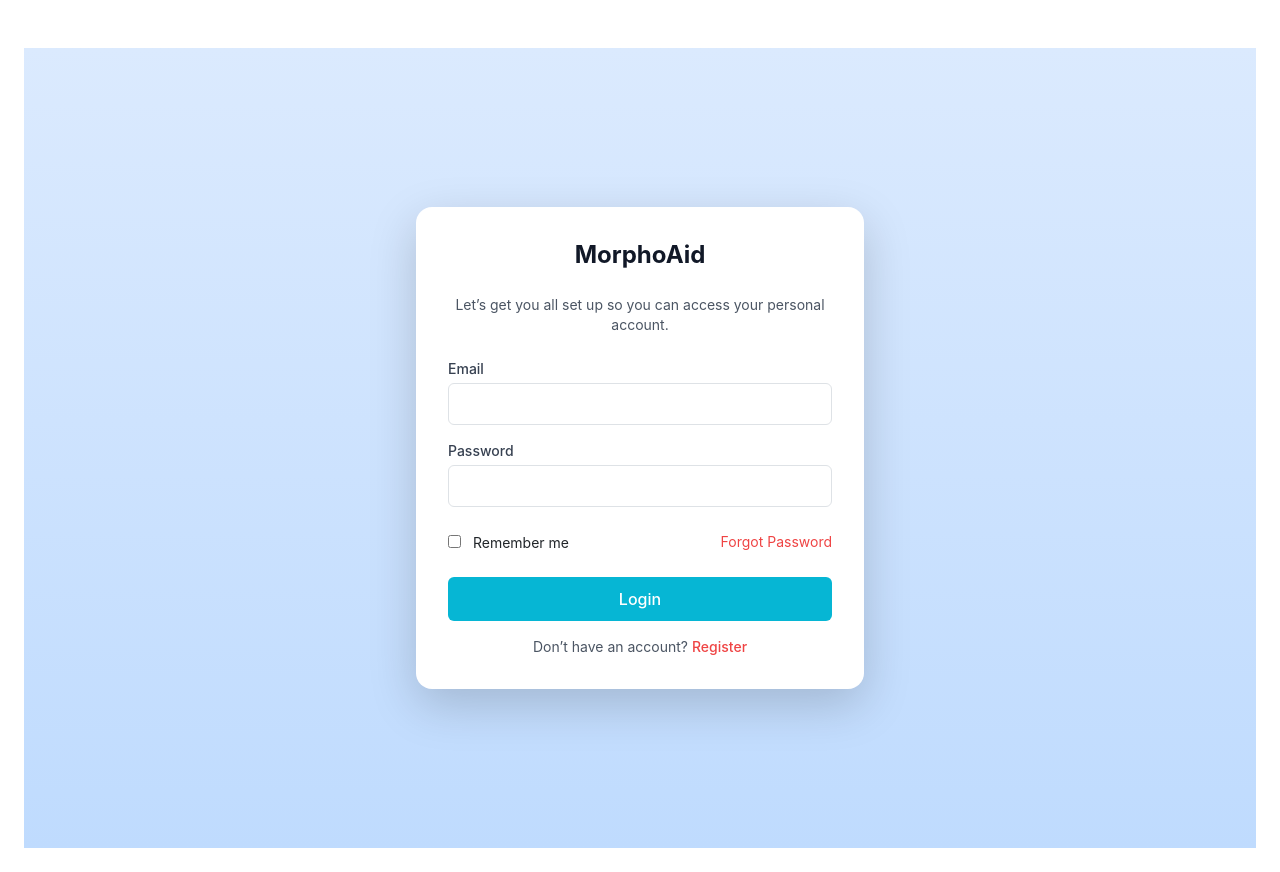
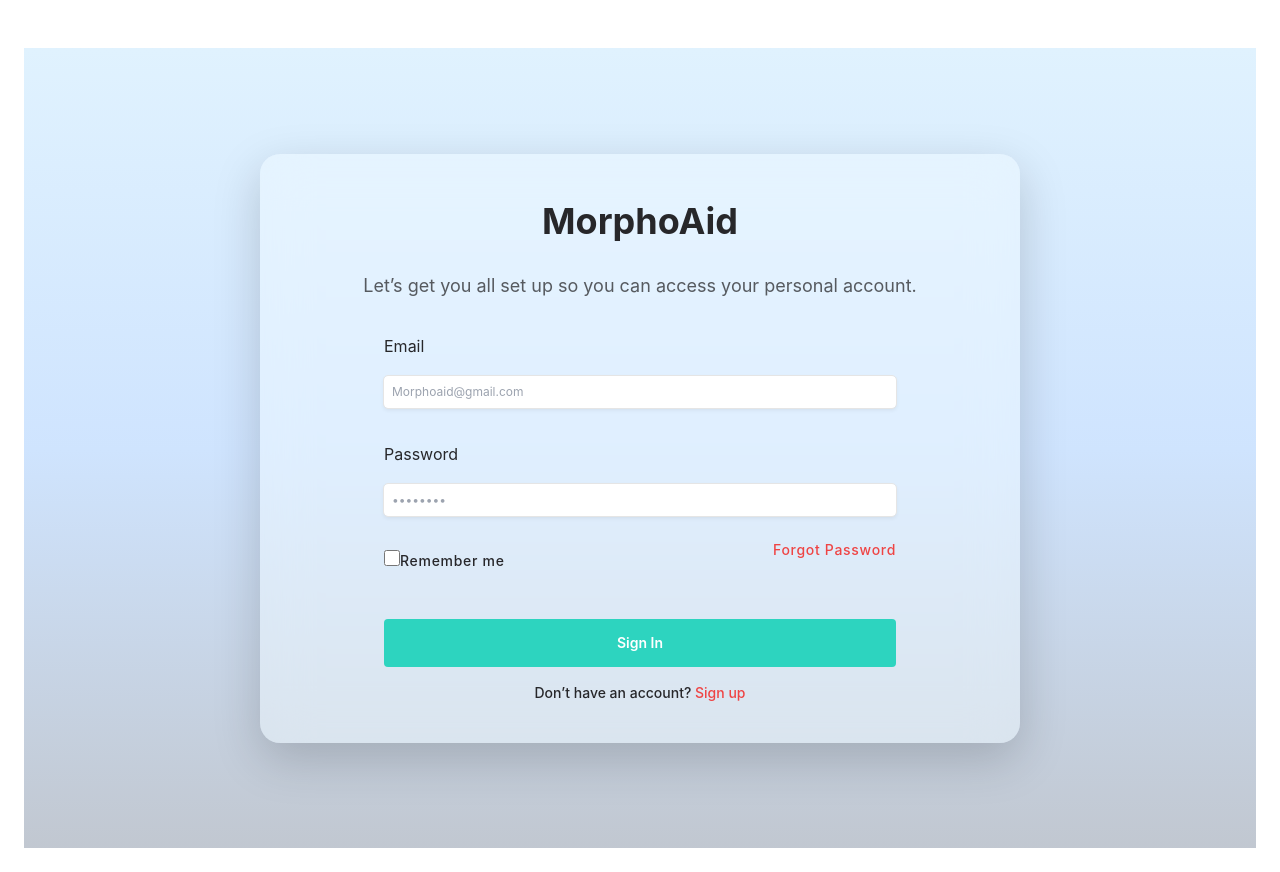
Before and after one commit to JiafeiAKA/MorphoAid-frontend, a Vue app: page /login in a window 1280 px wide. Built offline with nearby package versions, Linux system fonts and the light colour scheme.

Commit message:
edit UI login
including: login page and regis field form

```diff
--- a/src/components/Login.vue
+++ b/src/components/Login.vue
@@ -1,61 +1,64 @@
 <template>
-  <section class="bg-gradient-to-b from-blue-100 to-blue-200 min-h-screen flex items-center justify-center">
-    <div class="bg-white rounded-2xl shadow-lg p-8 w-full max-w-md text-center space-y-6">
-      <h1 class="text-2xl font-bold text-gray-900">MorphoAid</h1>
-      <p class="text-gray-600 text-sm">Let’s get you all set up so you can access your personal account.</p>
+  <section class="bg-gradient-to-b from-sky-100 via-blue-200/75 to-slate-500/40 min-h-screen flex items-center justify-center px-4">
+    <div class="w-full max-w-md md:max-w-[760px] md:px-16 px-6 py-10 bg-sky-50/50 rounded-[20px] backdrop-blur-xl shadow-lg flex flex-col items-center gap-6">
+      <h1 class="text-3xl md:text-4xl font-bold text-zinc-800 leading-snug md:leading-[54px] text-center">MorphoAid</h1>
+      <p class="text-base md:text-lg text-zinc-800 text-opacity-75 text-center leading-relaxed">
+        Let’s get you all set up so you can access your personal account.
+      </p>
 
-      <Form @submit="handleLogin" :validation-schema="schema" class="space-y-4 text-left">
-        <div>
-          <label for="email" class="block mb-1 text-sm font-medium text-gray-700">Email</label>
+      <Form @submit="handleLogin" :validation-schema="schema" class="flex flex-col gap-10 w-full items-center">
+        <div class="flex flex-col gap-6 w-full items-center">
+          <!-- Email -->
+          <div class="w-full md:w-[512px] flex flex-col gap-2.5">
+            <label class="text-sm md:text-base text-zinc-800">Email</label>
             <Field name="email" type="email"
-            class="w-full border border-gray-300 rounded-md p-2.5 text-sm focus:ring-2 focus:ring-blue-500"
-             />
-          <ErrorMessage name="email" class="text-red-500 text-xs mt-1 block" />
+              class="w-full p-2 bg-white rounded outline outline-1 outline-neutral-200 shadow-sm text-xs text-gray-700 font-normal" placeholder="Morphoaid@gmail.com" />
+            <ErrorMessage name="email" class="text-red-500 text-xs mt-1" />
           </div>
 
-        <div>
-          <label for="password" class="block mb-1 text-sm font-medium text-gray-700">Password</label>
+          <!-- Password -->
+          <div class="w-full md:w-[512px] flex flex-col gap-2.5">
+            <label class="text-sm md:text-base text-zinc-800">Password</label>
             <Field name="password" type="password"
-            class="w-full border border-gray-300 rounded-md p-2.5 text-sm focus:ring-2 focus:ring-blue-500"
-         />
-          <ErrorMessage name="password" class="text-red-500 text-xs mt-1 block" />
+              class="w-full p-2 bg-white rounded outline outline-1 outline-neutral-200 shadow-sm text-xs text-gray-700 font-normal" placeholder="••••••••" />
+            <ErrorMessage name="password" class="text-red-500 text-xs mt-1" />
           </div>
 
-        <div class="flex items-center justify-between text-sm">
-          <label class="inline-flex items-center">
-            <input type="checkbox" class="mr-2 border-gray-300 rounded" />
-            Remember me
+          <!-- Remember Me / Forgot -->
+          <div class="w-full md:w-[512px] flex flex-col md:flex-row justify-between text-sm gap-2">
+            <label class="inline-flex items-center gap-2">
+              <input type="checkbox" class="w-4 h-4 border border-zinc-800" />
+              <span class="text-zinc-800 font-medium tracking-wider">Remember me</span>
             </label>
-          <router-link to="/forgot-password" class="text-red-500 hover:underline">
+            <router-link to="/forgot-password" class="text-red-500 font-medium tracking-wider hover:underline">
               Forgot Password
             </router-link>
           </div>
+        </div>
 
+        <!-- Sign In Button -->
+        <div class="flex flex-col gap-4 w-full items-center">
           <button type="submit"
-          class="w-full bg-cyan-500 hover:bg-cyan-600 text-white font-medium py-2.5 rounded-md transition duration-200"
+            class="w-full md:w-[512px] h-12 bg-teal-400 hover:bg-teal-500 rounded text-white text-sm font-semibold flex items-center justify-center gap-2"
             :disabled="loading">
-          <svg v-show="loading" class="animate-spin h-4 w-4 mr-2 inline-block text-white" xmlns="http://www.w3.org/2000/svg"
+            <svg v-show="loading" class="animate-spin h-4 w-4 text-white" xmlns="http://www.w3.org/2000/svg"
               fill="none" viewBox="0 0 24 24">
               <circle class="opacity-25" cx="12" cy="12" r="10" stroke="currentColor" stroke-width="4" />
               <path class="opacity-75" fill="currentColor" d="M4 12a8 8 0 018-8v8H4z" />
             </svg>
-          <span>Login</span>
+            <span>Sign In</span>
           </button>
 
-        <div v-if="message" class="text-red-600 text-sm text-center">
-          {{ message }}
+          <p class="text-sm text-zinc-800 text-center font-medium">
+            Don’t have an account?
+            <router-link to="/select-role" class="text-red-500 font-medium hover:underline">Sign up</router-link>
+          </p>
         </div>
-
-        <p class="text-center text-sm text-gray-600">
-          Don’t have an account?
-          <router-link to="/select-role" class="text-red-500 font-medium hover:underline">
-            Register
-          </router-link>
-        </p>
       </Form>
     </div>
   </section>
 </template>
+
 
 <script>
 import { Form, Field, ErrorMessage } from "vee-validate";
--- a/src/components/RegisterForm.vue
+++ b/src/components/RegisterForm.vue
@@ -106,7 +106,7 @@
           .string()
           .required("Username is required")
           .min(3, "Username must be at least 3 characters")
-          .max(10, "Username must not exceed 10 characters"),
+          .max(15, "Username must not exceed 15 characters"),
         firstName: yup.string().required("First name is required"),
         lastName: yup.string().required("Last name is required"),
         email: yup
```
Lines whose indentation alone changed are shown as unchanged.
